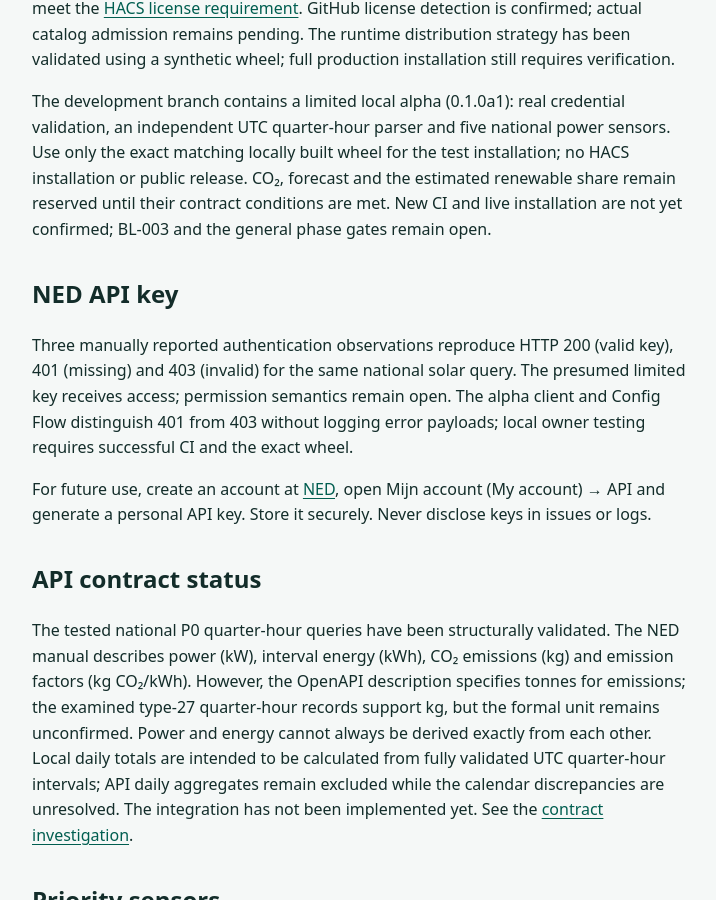
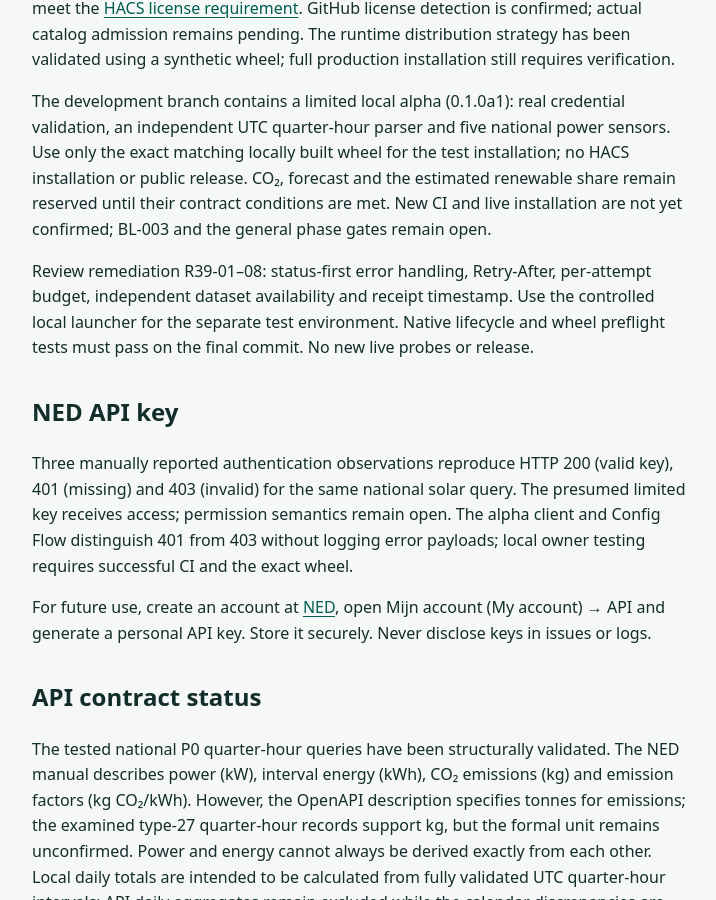
Before and after one commit to HiDiHo01/ha-Nationaal-Energie-Dashboard, a Jekyll site: the page built from site/en/documentation.md, in a window 1280 px wide and 900 px high, scrolled down 672 px. Shown: the whole window, without its empty margins (72-788 px from the left). Built offline with Jekyll 4.4.1, drawn with Linux system fonts in a browser that asks for light colours.

Commit message:
docs: synchronize bilingual review and repository knowledge

```diff
--- a/site/en/documentation.md
+++ b/site/en/documentation.md
@@ -13,6 +13,8 @@ Follow the local alpha test instructions in the English repository README; do no
 The integration is still in development. No installable release is available. Distribution through Home Assistant Marketplace is intended. GPL-3.0-only has been chosen to meet the [HACS license requirement](https://www.hacs.xyz/docs/publish/include/#check-license). GitHub license detection is confirmed; actual catalog admission remains pending. The runtime distribution strategy has been validated using a synthetic wheel; full production installation still requires verification.
 
 The development branch contains a limited local alpha (0.1.0a1): real credential validation, an independent UTC quarter-hour parser and five national power sensors. Use only the exact matching locally built wheel for the test installation; no HACS installation or public release. CO₂, forecast and the estimated renewable share remain reserved until their contract conditions are met. New CI and live installation are not yet confirmed; BL-003 and the general phase gates remain open.
+
+Review remediation R39-01–08: status-first error handling, Retry-After, per-attempt budget, independent dataset availability and receipt timestamp. Use the controlled local launcher for the separate test environment. Native lifecycle and wheel preflight tests must pass on the final commit. No new live probes or release.
 
 ## NED API key
 
```
Also changed, not shown: README.en.md (+2 -0 lines), docs/PR39_REVIEW.md (+4 -0 lines), site/nl/documentation.md (+2 -0 lines), .agents/skills/ha-integration/SKILL.md, .agents/skills/marketplace-readiness/SKILL.md, .agents/skills/ned-api-contract/SKILL.md, CHANGELOG.md, README.md, custom_components/nationaal_energie_dashboard/README.md, packages/ned-api/README.md.
